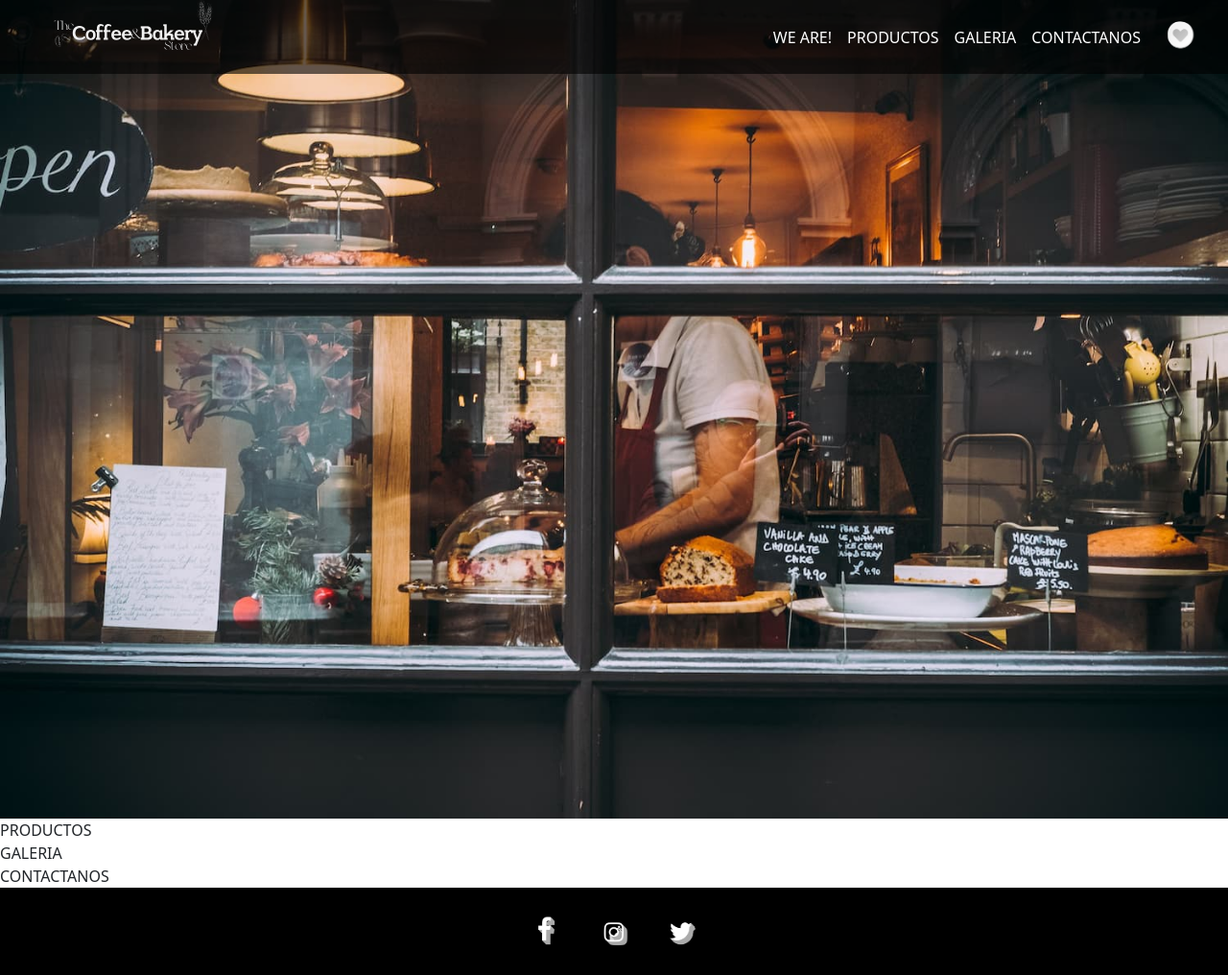
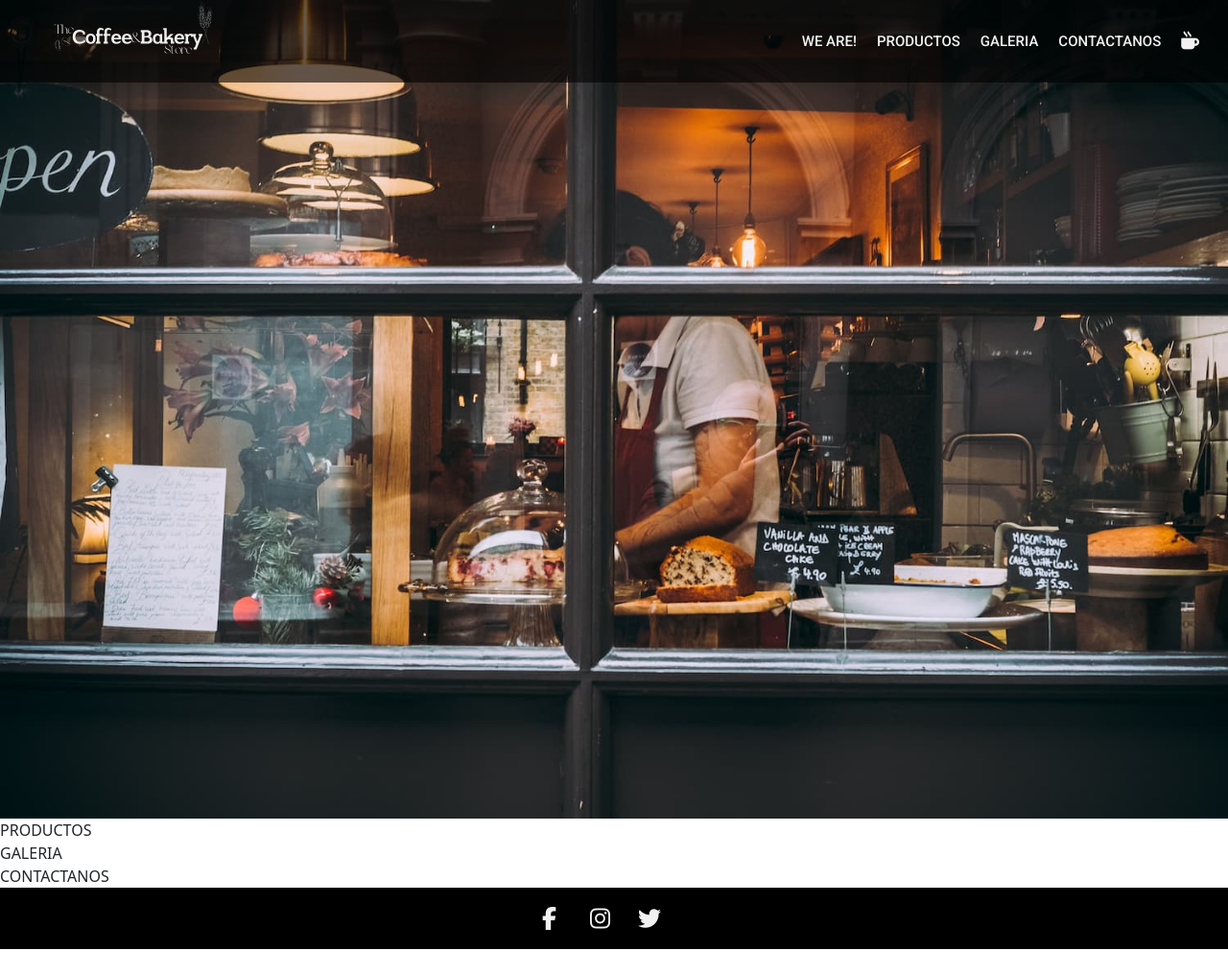
Before and after one commit to guidoforci/coffee-bakery, a website: page index.html in a window 1280 px wide. Shown: the whole page at 96% size. After the commit the page ends 989 px from the top, so only its background shows below. Drawn offline with nearby package versions, Linux system fonts and the light colour scheme.

Commit message:
fonts prueba

```diff
--- a/index.html
+++ b/index.html
@@ -5,8 +5,8 @@
     <meta charset="UTF-8">
     <meta http-equiv="X-UA-Compatible" content="IE=edge">
     <meta name="viewport" content="width=device-width, initial-scale=1.0">
-    <link href="https://cdn.jsdelivr.net/npm/bootstrap@5.0.2/dist/css/bootstrap.min.css" rel="stylesheet"
-        integrity="sha384-EVSTQN3/azprG1Anm3QDgpJLIm9Nao0Yz1ztcQTwFspd3yD65VohhpuuCOmLASjC" crossorigin="anonymous">
+    <style>@import url('https://fonts.googleapis.com/css2?family=Nunito+Sans:ital,wght@0,300;0,400;1,200&family=Nunito:wght@500&family=Roboto+Condensed:wght@300;400;700&family=Roboto:ital,wght@0,100;0,300;0,400;0,500;0,700;0,900;1,100;1,300;1,400;1,500;1,700;1,900&display=swap');</style>
+    <link href="https://cdn.jsdelivr.net/npm/bootstrap@5.0.2/dist/css/bootstrap.min.css" rel="stylesheet" integrity="sha384-EVSTQN3/azprG1Anm3QDgpJLIm9Nao0Yz1ztcQTwFspd3yD65VohhpuuCOmLASjC" crossorigin="anonymous">
     <link rel="stylesheet" href="./css/style.css">
     <title>The Coffee & Bakery Store | Café, Pan & Nobleza. </title>
 </head>
@@ -23,19 +23,19 @@
                 <div class="collapse navbar-collapse justify-content-end" id="navbarNav">
                     <ul class="navbar-nav">
                         <li class="nav-item">
-                            <a class="nav-link active" aria-current="page" href="#" style="color: white;">WE ARE!</a>
+                            <a class="nav-link active" aria-current="page" href="#" style="color: rgba(255, 255, 255, 0.945);margin-right: 5px;">WE ARE!</a>
                         </li>
                         <li class="nav-item">
-                            <a class="nav-link" href="#productos" style="color: white;">PRODUCTOS</a>
+                            <a class="nav-link" href="#productos" style="color: rgba(255, 255, 255, 0.945);margin-right: 5px;">PRODUCTOS</a>
                         </li>
                         <li class="nav-item">
-                            <a class="nav-link" href="#galeria" style="color: white;">GALERIA</a>
+                            <a class="nav-link" href="#galeria" style="color: rgba(255, 255, 255, 0.945); margin-right: 5px;">GALERIA</a>
                         </li>
                         <li class="nav-item">
-                            <a class="nav-link" href="#contactanos" style="color: white;">CONTACTANOS</a>
+                            <a class="nav-link" href="#contactanos" style="color: rgba(255, 255, 255, 0.945); margin-right: 5px;">CONTACTANOS</a>
                         </li>
                         <li class="nav-item">
-                            <a class="nav-link" href="#redes" style="color: white;"><img src="img/like.png" alt="logo de link a redes sociales" class="media"></a>
+                            <a class="nav-link" href="#redes" style="color: rgba(255, 255, 255, 0.945); margin-right: 10px;"><i class="fa-solid fa-mug-hot fa-lg"></i></a>
                         </li>
                     </ul>
                 </div>
@@ -49,19 +49,17 @@
                 <img src="./img/index.jpg" alt="" class="fotoindex">
             </div>
         </section>
-        <section id="carta">PRODUCTOS</section>
+        <section id="productos">PRODUCTOS</section>
         <section id="galeria">GALERIA</section>
-        <section id="contacto">CONTACTANOS</section>
+        <section id="contactanos">CONTACTANOS</section>
     </main>
     <footer id="redes" class="footer">
-        <a href="https://www.facebook.com" target="_blank"><img src="./img/fc.png" alt="logo con link a facebook"
-                class="iconos"></a>
-        <a href="https://www.instragram.com" target="_blank"><img src="./img/ig.png" alt="logo con link a instagram"
-                class="iconos"></a>
-        <a href="https://www.twitter.com" target="_blank"><img src="./img/twitter.png" alt="logo con link a twitter"
-                class="iconos"></a>
+        <a href="https://www.facebook.com" target="_blank"><i class="fa-brands fa-facebook-f fa-xl"></i></a>
+        <a href="https://www.instragram.com" target="_blank"><i class="fa-brands fa-instagram fa-xl"></i></a>
+        <a href="https://www.twitter.com" target="_blank"><i class="fa-brands fa-twitter fa-xl"></i></a>
     </footer>
-    <script src="https://cdn.jsdelivr.net/npm/bootstrap@5.0.2/dist/js/bootstrap.bundle.min.js"
+    <script src="https://kit.fontawesome.com/8a3af12fd1.js" crossorigin="anonymous"></script>
+        <script src="https://cdn.jsdelivr.net/npm/bootstrap@5.0.2/dist/js/bootstrap.bundle.min.js"
         integrity="sha384-MrcW6ZMFYlzcLA8Nl+NtUVF0sA7MsXsP1UyJoMp4YLEuNSfAP+JcXn/tWtIaxVXM"
         crossorigin="anonymous"></script>
 </body>
--- a/scss/components/footer.scss
+++ b/scss/components/footer.scss
@@ -1,4 +1,4 @@
 .footer {display: flex; justify-content: center; align-items: center;
     padding: 20px 0px 20px 0px;
     background-color: rgb(0, 0, 0);
-    .iconos {margin: 0px 10px 0px 10px; width: 50px; height: 100%;}}
+    a {width: 50px; height: 100%; color: rgba(255, 255, 255, 0.945);}}
--- a/scss/components/header.scss
+++ b/scss/components/header.scss
@@ -1,10 +1,11 @@
-.header {position: fixed; top: 10; width: 100%;
+.header {position: fixed; top: 10; width: 100%; font-family: 'Roboto', sans-serif;
+    font-weight: 500; font-size: 15px;
     .navbar {background-color: rgba(0, 0, 0, 0.603);
         .container-fluid {
-            .navbar-brand {width: 250px; height: 100%; margin-top: -80px; margin-bottom: -80px;}
+            .navbar-brand {width: 250px; height: 100%; margin-top: -50px; margin-bottom: -50px;}
             .collapse {
                 .navbar-nav {list-style: none; align-items: center;
-                    .media {width: 55px; height: 45px;}
+                    .media {width: 55px; height: 45px; }
                 }
             }
         }
```
Also changed, not shown: css/style.css.
